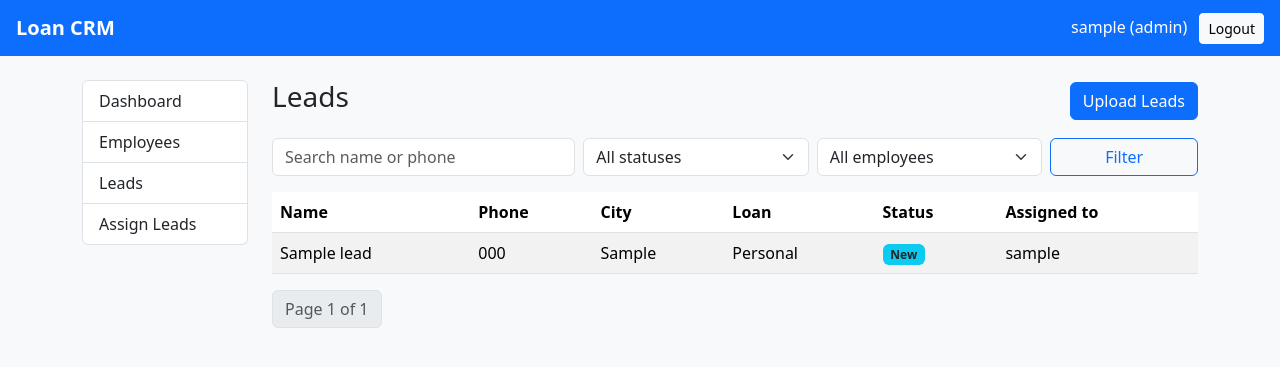
After one commit to tsananya/crm-project, a Django app: page /manage/leads/ in a window 1280 px wide. The commit adds this page. Shown: the top 367 px of the page. Run offline with Django 5.2, Linux system fonts and the light colour scheme; a user stored in the database is signed in; tables that the repository leaves empty hold one stand-in row (values such as "Sample post").

Commit message:
Add lead upload, list and distribution

```diff
--- a/crm/urls.py
+++ b/crm/urls.py
@@ -6,4 +6,5 @@ from django.conf.urls.static import static
 urlpatterns = [
     path('admin/', admin.site.urls),
     path('', include('accounts.urls')),
+    path('', include('leads.urls')),
 ] + static(settings.MEDIA_URL, document_root=settings.MEDIA_ROOT)
--- /dev/null
+++ b/leads/urls.py
@@ -0,0 +1,9 @@
+from django.urls import path
+from . import views
+
+urlpatterns = [
+    path('manage/leads/', views.lead_list, name='lead_list'),
+    path('manage/leads/upload/', views.lead_upload, name='lead_upload'),
+    path('manage/leads/sample/', views.sample_csv, name='sample_csv'),
+    path('manage/leads/assign/', views.lead_assign, name='lead_assign'),
+]
--- a/leads/views.py
+++ b/leads/views.py
@@ -1,3 +1,127 @@
-from django.shortcuts import render
+from datetime import date
 
-# Create your views here.
+import pandas as pd
+from django.contrib import messages
+from django.core.paginator import Paginator
+from django.db.models import Q
+from django.http import HttpResponse
+from django.shortcuts import render, redirect
+
+from accounts.decorators import admin_required
+from accounts.models import User
+from .models import Lead
+
+
+@admin_required
+def lead_list(request):
+    leads = Lead.objects.select_related('assigned_to').order_by('-created_at')
+    q = request.GET.get('q', '').strip()
+    status = request.GET.get('status', '')
+    staff = request.GET.get('staff', '')
+    if q:
+        leads = leads.filter(Q(name__icontains=q) | Q(phone__icontains=q))
+    if status:
+        leads = leads.filter(status=status)
+    if staff == 'none':
+        leads = leads.filter(assigned_to__isnull=True)
+    elif staff:
+        leads = leads.filter(assigned_to_id=staff)
+
+    page = Paginator(leads, 25).get_page(request.GET.get('page'))
+    return render(request, 'admin_portal/leads.html', {
+        'page': page,
+        'q': q, 'status': status, 'staff': staff,
+        'status_choices': Lead.STATUS,
+        'staff_list': User.objects.filter(role='staff'),
+    })
+
+
+@admin_required
+def lead_upload(request):
+    if request.method == 'POST' and request.FILES.get('file'):
+        f = request.FILES['file']
+        try:
+            df = pd.read_csv(f, dtype=str) if f.name.lower().endswith('.csv') \
+                else pd.read_excel(f, dtype=str)
+        except Exception:
+            messages.error(request, 'Could not read the file. Upload a .csv or .xlsx file.')
+            return redirect('lead_upload')
+
+        df.columns = [str(c).strip().lower() for c in df.columns]
+        if not {'name', 'phone'}.issubset(df.columns):
+            messages.error(request, 'File must have at least the columns: name, phone.')
+            return redirect('lead_upload')
+
+        valid_types = {key for key, _ in Lead.LOAN_TYPES}
+        existing = set(Lead.objects.values_list('phone', flat=True))
+        new_leads, skipped = [], 0
+
+        for _, row in df.fillna('').iterrows():
+            name = str(row['name']).strip()
+            phone = str(row['phone']).strip()
+            if not name or not phone or phone in existing:
+                skipped += 1
+                continue
+            existing.add(phone)
+            loan_type = str(row.get('loan_type', '')).strip().lower()
+            new_leads.append(Lead(
+                name=name, phone=phone,
+                city=str(row.get('city', '')).strip(),
+                loan_type=loan_type if loan_type in valid_types else 'personal',
+            ))
+
+        Lead.objects.bulk_create(new_leads)
+        messages.success(request, f'{len(new_leads)} leads uploaded, {skipped} skipped '
+                                  f'(blank or duplicate phone).')
+        return redirect('lead_list')
+    return render(request, 'admin_portal/lead_upload.html')
+
+
+@admin_required
+def sample_csv(request):
+    content = ("name,phone,city,loan_type\n"
+               "Ravi Kumar,9876543210,Chennai,home\n"
+               "Anita Sharma,9876501234,Pune,personal\n"
+               "Suresh Babu,9123456780,Madurai,business\n")
+    response = HttpResponse(content, content_type='text/csv')
+    response['Content-Disposition'] = 'attachment; filename="sample_leads.csv"'
+    return response
+
+
+@admin_required
+def lead_assign(request):
+    today = date.today()
+    staff = list(User.objects.filter(role='staff', is_active=True).order_by('username'))
+    unassigned_count = Lead.objects.filter(assigned_to__isnull=True).count()
+
+    if request.method == 'POST':
+        if not staff:
+            messages.error(request, 'No active employees to assign leads to.')
+            return redirect('lead_assign')
+
+        capacity = {}
+        for s in staff:
+            done = Lead.objects.filter(assigned_to=s, assigned_date=today).count()
+            capacity[s.id] = max(s.daily_target - done, 0)
+
+        leads = list(Lead.objects.filter(assigned_to__isnull=True).order_by('id'))
+        assigned, turn = 0, 0
+        for lead in leads:
+            available = [s for s in staff if capacity[s.id] > 0]
+            if not available:
+                break
+            s = available[turn % len(available)]
+            lead.assigned_to = s
+            lead.assigned_date = today
+            capacity[s.id] -= 1
+            turn += 1
+            assigned += 1
+
+        Lead.objects.bulk_update(leads[:assigned], ['assigned_to', 'assigned_date'])
+        messages.success(request, f'{assigned} leads assigned. '
+                                  f'{len(leads) - assigned} left unassigned.')
+        return redirect('lead_assign')
+
+    rows = [(s, Lead.objects.filter(assigned_to=s, assigned_date=today).count()) for s in staff]
+    return render(request, 'admin_portal/lead_assign.html', {
+        'rows': rows, 'unassigned_count': unassigned_count, 'today': today})
--- a/templates/admin_portal/layout.html
+++ b/templates/admin_portal/layout.html
@@ -5,6 +5,8 @@
     <div class="list-group">
       <a href="{% url 'admin_dashboard' %}" class="list-group-item list-group-item-action">Dashboard</a>
       <a href="{% url 'employee_list' %}" class="list-group-item list-group-item-action">Employees</a>
+      <a href="{% url 'lead_list' %}" class="list-group-item list-group-item-action">Leads</a>
+      <a href="{% url 'lead_assign' %}" class="list-group-item list-group-item-action">Assign Leads</a>
     </div>
   </div>
   <div class="col-md-10">
--- /dev/null
+++ b/templates/admin_portal/leads.html
@@ -0,0 +1,61 @@
+{% extends 'admin_portal/layout.html' %}
+{% block page %}
+<div class="d-flex justify-content-between align-items-center mb-3">
+  <h3>Leads</h3>
+  <a href="{% url 'lead_upload' %}" class="btn btn-primary">Upload Leads</a>
+</div>
+
+<form method="get" class="row g-2 mb-3">
+  <div class="col-md-4">
+    <input name="q" value="{{ q }}" class="form-control" placeholder="Search name or phone">
+  </div>
+  <div class="col-md-3">
+    <select name="status" class="form-select">
+      <option value="">All statuses</option>
+      {% for key, label in status_choices %}
+        <option value="{{ key }}" {% if status == key %}selected{% endif %}>{{ label }}</option>
+      {% endfor %}
+    </select>
+  </div>
+  <div class="col-md-3">
+    <select name="staff" class="form-select">
+      <option value="">All employees</option>
+      <option value="none" {% if staff == 'none' %}selected{% endif %}>Unassigned</option>
+      {% for s in staff_list %}
+        <option value="{{ s.id }}" {% if staff == s.id|stringformat:"s" %}selected{% endif %}>{{ s.username }}</option>
+      {% endfor %}
+    </select>
+  </div>
+  <div class="col-md-2"><button class="btn btn-outline-primary w-100">Filter</button></div>
+</form>
+
+<div class="table-responsive">
+  <table class="table table-striped bg-white">
+    <thead><tr><th>Name</th><th>Phone</th><th>City</th><th>Loan</th><th>Status</th><th>Assigned to</th></tr></thead>
+    <tbody>
+      {% for l in page %}
+      <tr>
+        <td>{{ l.name }}</td><td>{{ l.phone }}</td><td>{{ l.city }}</td>
+        <td>{{ l.get_loan_type_display }}</td>
+        <td><span class="badge bg-info text-dark">{{ l.get_status_display }}</span></td>
+        <td>{{ l.assigned_to.username|default:"-" }}</td>
+      </tr>
+      {% empty %}
+      <tr><td colspan="6" class="text-center">No leads found.</td></tr>
+      {% endfor %}
+    </tbody>
+  </table>
+</div>
+
+<nav>
+  <ul class="pagination">
+    {% if page.has_previous %}
+      <li class="page-item"><a class="page-link" href="?page={{ page.previous_page_number }}&q={{ q }}&status={{ status }}&staff={{ staff }}">Previous</a></li>
+    {% endif %}
+    <li class="page-item disabled"><span class="page-link">Page {{ page.number }} of {{ page.paginator.num_pages }}</span></li>
+    {% if page.has_next %}
+      <li class="page-item"><a class="page-link" href="?page={{ page.next_page_number }}&q={{ q }}&status={{ status }}&staff={{ staff }}">Next</a></li>
+    {% endif %}
+  </ul>
+</nav>
+{% endblock %}
```
Also changed, not shown: templates/admin_portal/lead_assign.html (added, +24 -0 lines), templates/admin_portal/lead_upload.html (added, +18 -0 lines).
